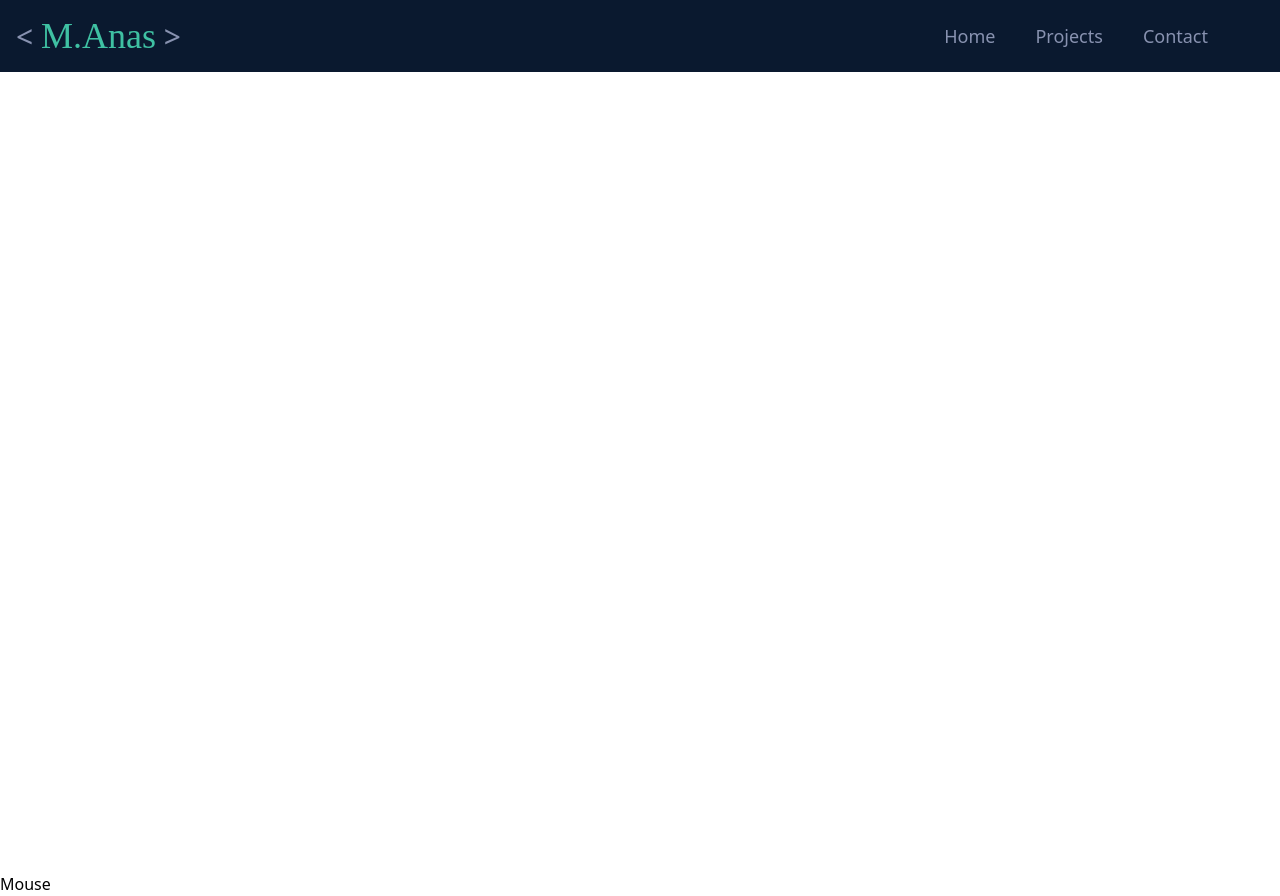
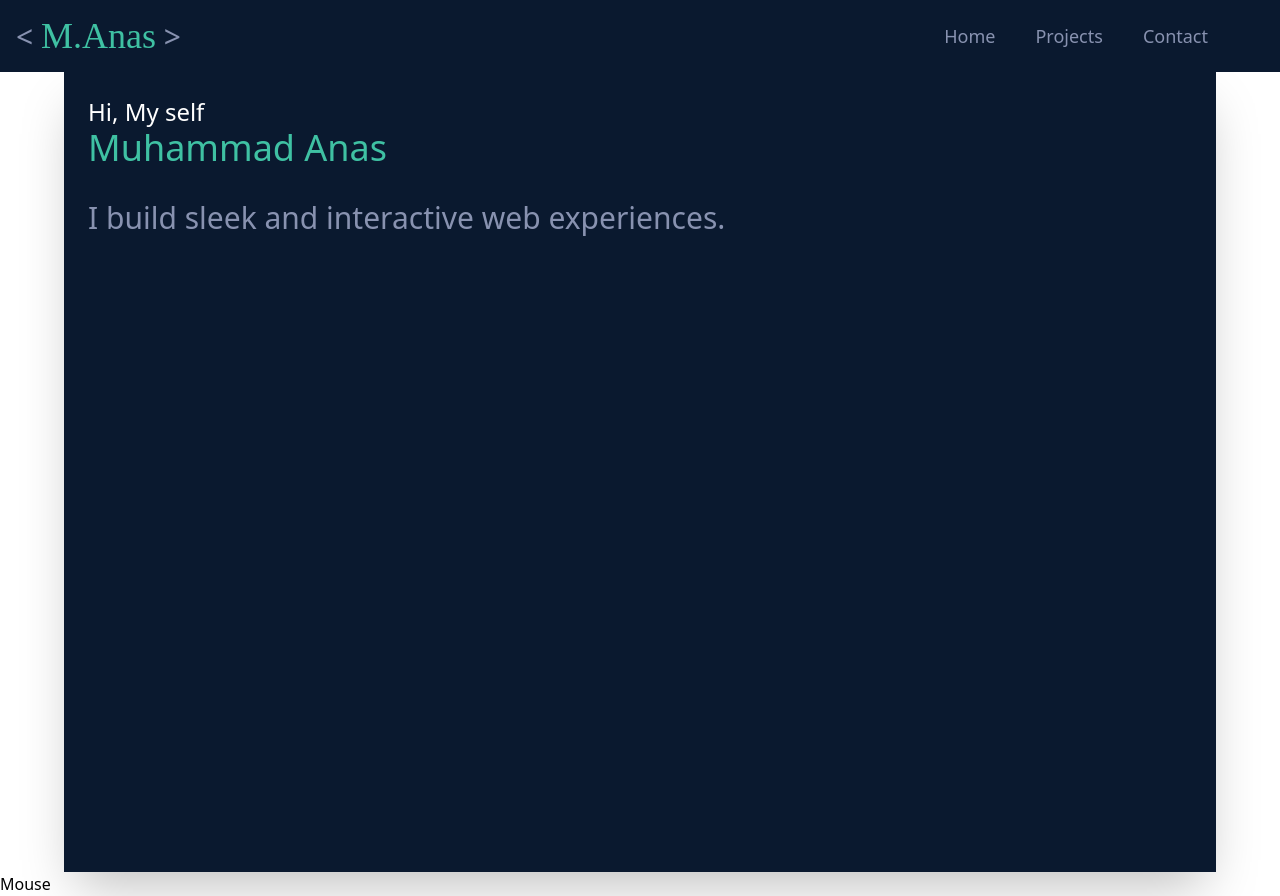
Before and after one commit to anas0723/Portfolio, a React (Vite) app: page / in a window 1280 px wide. Built offline with nearby package versions, Linux system fonts and the light colour scheme.

Commit message:
working on body

```diff
--- a/src/components/Body.jsx
+++ b/src/components/Body.jsx
@@ -1,10 +1,23 @@
-import React from 'react'
+import React from "react";
 
 export default function Body() {
   return (
     <>
-    <div className=" flex  h-screen">
-    </div>
-      </>
-  )
+      <div className="bg-white w-full h-screen flex justify-center">
+        <div className="shadow-2xl bg-color w-[90%] p-6">
+          <h1 className="  text-white text-2xl">
+            Hi, My self
+            <br />
+            <span className=" block text-4xl specific-color font-thin">
+              Muhammad Anas
+            </span>
+            <br />
+            <span className="block text-3xl font-Arial text-color ">
+              I build sleek and interactive web experiences.
+            </span>
+          </h1>
+        </div>
+      </div>
+    </>
+  );
 }
--- a/src/index.css
+++ b/src/index.css
@@ -13,10 +13,14 @@
     background-color: #0a192f;
     color: rgb(136 146 176);
   }
+  .bg-color {
+    background-color: #0a192f}
   .specific-color {
     color: rgb(63, 193, 163);
   }
-
+  .text-color {
+    color: rgb(136 146 176);
+  }
   /* Mobile Menu Styling */
   @media screen and (min-width: 320px) {
     .mobile-screen {
```
